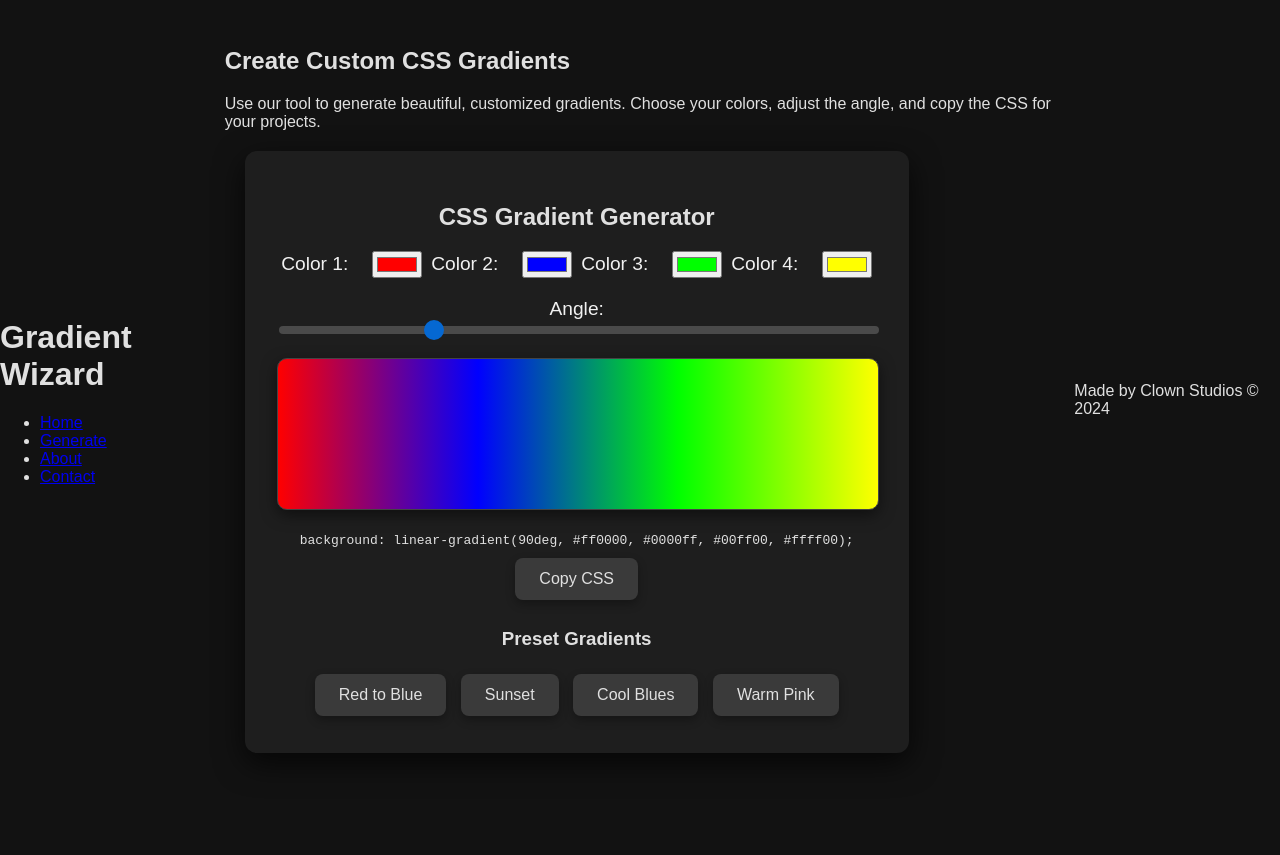
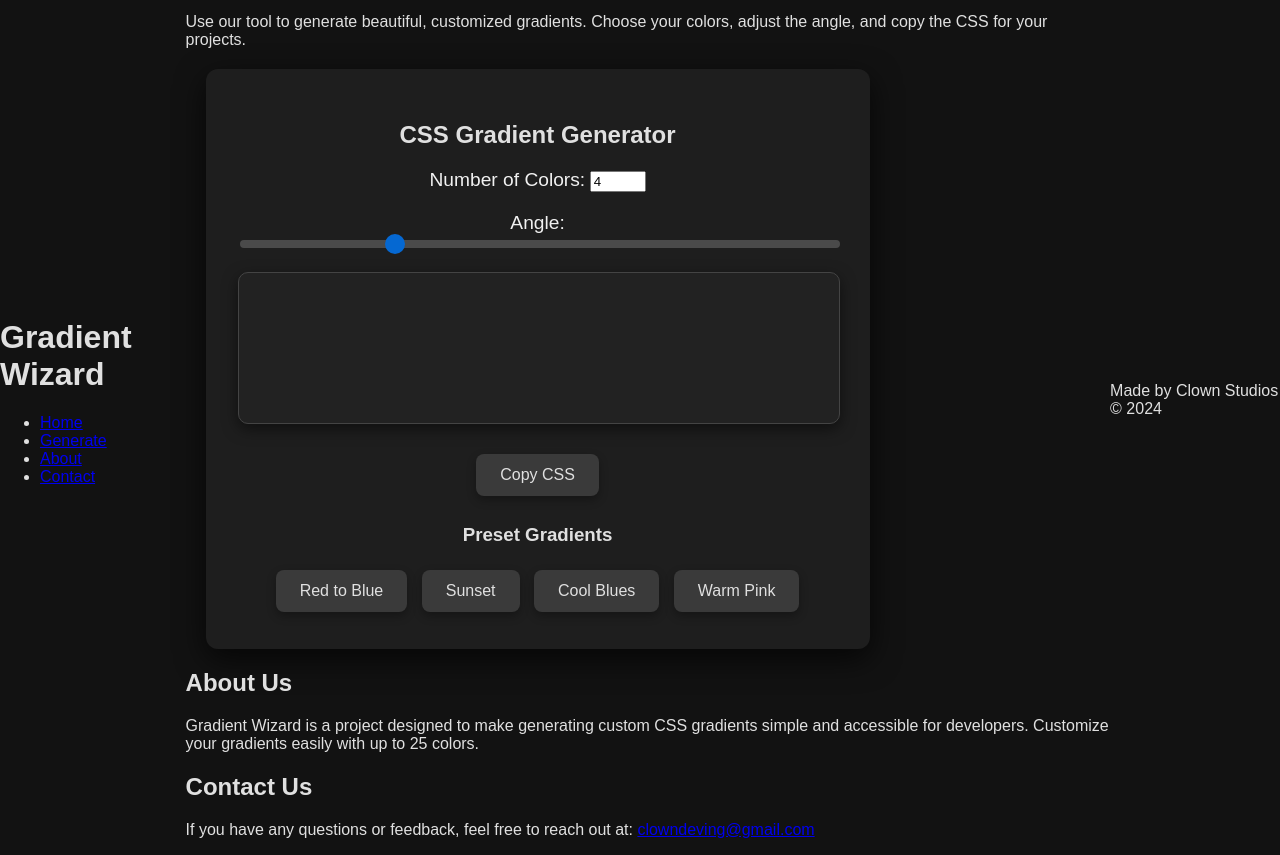
Before and after one commit to ClownStudiosDevelopment/Gradient-Generator, a plain HTML site: page main.html in a window 1280 px wide. Before the commit the page ends 800 px from the top, so only its background shows below. Drawn offline with Linux system fonts and the light colour scheme.

Commit message:
Update main.html

```diff
--- a/main.html
+++ b/main.html
@@ -15,9 +15,9 @@
     <nav>
       <ul>
         <li><a href="#">Home</a></li>
-        <li><a href="#">Generate</a></li>
-        <li><a href="#">About</a></li>
-        <li><a href="#">Contact</a></li>
+        <li><a href="#gradient-tool">Generate</a></li>
+        <li><a href="#about">About</a></li>
+        <li><a href="#contact">Contact</a></li>
       </ul>
     </nav>
   </header>
@@ -28,18 +28,16 @@
       <p>Use our tool to generate beautiful, customized gradients. Choose your colors, adjust the angle, and copy the CSS for your projects.</p>
     </section>
 
-    <section class="gradient-tool">
+    <section id="gradient-tool" class="gradient-tool">
       <div class="container">
         <h2>CSS Gradient Generator</h2>
-        <div class="color-selectors">
-          <label>Color 1:</label>
-          <input type="color" id="color1" value="#ff0000">
-          <label>Color 2:</label>
-          <input type="color" id="color2" value="#0000ff">
-          <label>Color 3:</label>
-          <input type="color" id="color3" value="#00ff00">
-          <label>Color 4:</label>
-          <input type="color" id="color4" value="#ffff00">
+
+        <!-- Color count toggle -->
+        <label for="colorCount">Number of Colors:</label>
+        <input type="number" id="colorCount" min="1" max="25" value="4">
+
+        <div class="color-selectors" id="colorSelectors">
+          <!-- Color inputs will be generated here -->
         </div>
 
         <label>Angle:</label>
@@ -59,6 +57,16 @@
         </div>
       </div>
     </section>
+
+    <section id="about" class="about">
+      <h2>About Us</h2>
+      <p>Gradient Wizard is a project designed to make generating custom CSS gradients simple and accessible for developers. Customize your gradients easily with up to 25 colors.</p>
+    </section>
+
+    <section id="contact" class="contact">
+      <h2>Contact Us</h2>
+      <p>If you have any questions or feedback, feel free to reach out at: <a href="mailto:clowndeving@gmail.com">clowndeving@gmail.com</a></p>
+    </section>
   </main>
 
   <footer>
```
